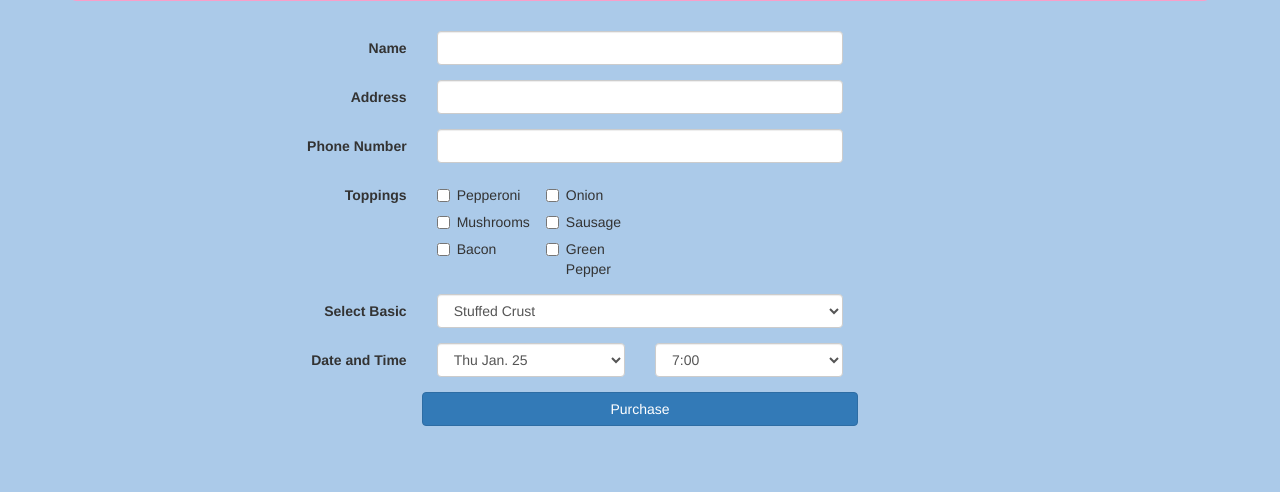
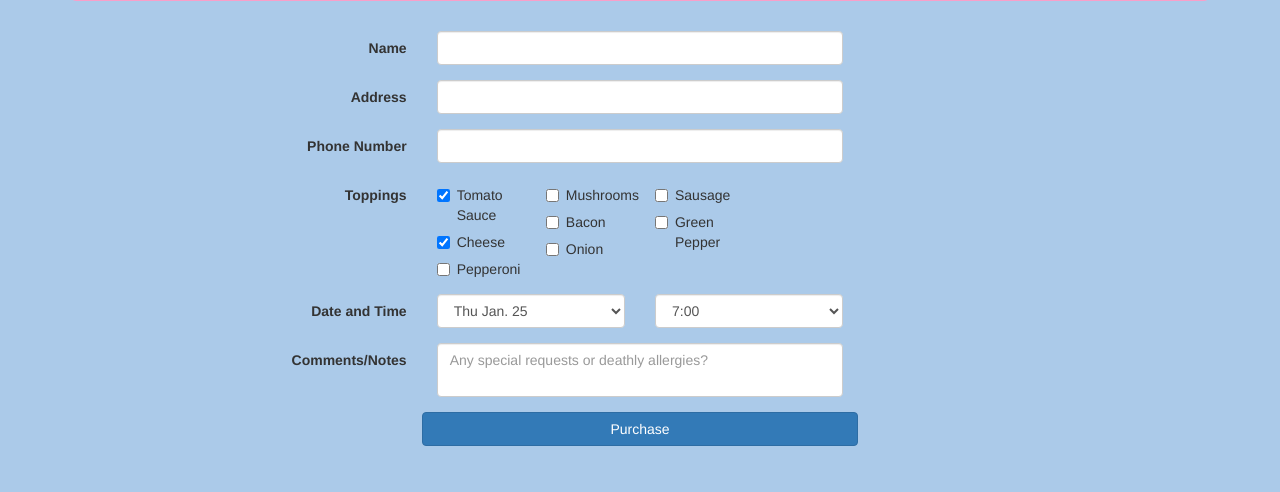
Before and after one commit to betathetapiwpi/BetaThetaPies, a Django app: page / in a window 1280 px wide. Shown: the part 308-800 px from the top of that part. Run offline with Django 3.2, Linux system fonts and the light colour scheme; data comes from the database, SQL or seed files in the repository; the page is wider than the window, and the part outside it is not shown; some libraries are stand-ins or nearby versions.

Commit message:
Integrate google sheets. Develop venmo webhook more

```diff
--- /dev/null
+++ b/pies/drive.py
@@ -0,0 +1,40 @@
+import gspread
+import os
+from datetime import date, time
+from oauth2client.service_account import ServiceAccountCredentials
+
+scope = ['https://spreadsheets.google.com/feeds']
+
+jsondata = {"client_email": os.environ.get("CLIENT_EMAIL"), "private_key": os.environ.get("PRIVATE_KEY"), "client_id": os.environ.get("CLIENT_ID"), "private_key_id": os.environ.get("PRIVATE_KEY_ID"), "type": "service_account"}
+credentials = ServiceAccountCredentials.from_json_keyfile_name('pies/Beta Theta Pies-c8fd724d2eee.json', scope)
+
+gc = gspread.authorize(credentials)
+
+wks = gc.open_by_key('1LskHuzVfUyxahsPzCRteXmkpawZZ2wSnJcxqHuRWDZw').sheet1
+
+TOPPINGS = ['Sauce', 'Cheese', 'Pepperoni', 'Mushrooms', 'Bacon', 'Onion', 'Sausage', 'Green Pepper']
+def add_order(order):
+    name = order[0]
+    addr = order[1]
+    cellnumber = order[2]
+    toppings = int(order[3])
+    print(toppings)
+    final_toppings = [t for i, t in enumerate(TOPPINGS) if 1<<i & toppings]
+    date = int(order[4])
+    time = order[5]
+    notes = order[6]
+
+    startRow = (date - 25)*27 + 2
+    for row in range(startRow, startRow+26):
+        if wks.cell(row, 3).value == time:
+            if wks.cell(row, 4).value != '':
+                row += 1
+
+            wks.update_cell(row, 4, name)
+            wks.update_cell(row, 5, cellnumber)
+            wks.update_cell(row, 6, addr)
+            wks.update_cell(row, 7, ','.join(final_toppings))
+            wks.update_cell(row, 8, notes)
+            wks.update_cell(row, 9, 'Venmo')
+
+            return
--- a/pies/static/pies/js/pies.js
+++ b/pies/static/pies/js/pies.js
@@ -5,12 +5,27 @@ $(document).ready(function(){
 })
 
 function pay() {
-    window.open('https://venmo.com/BetaThetaPi-WPI?txn=pay&note=hello&amount=10', 'Beta Theta Pie Payment');
+    name = $('#name').val();
+    addr = $('#address').val();
+    cell = $('#cellnumber').val();
+    var toppingsum = 0;
+    for(i = 0; i <= 7; i++){
+        if ($('#toppingsinput-'+i).prop('checked')){
+            toppingsum |= 1 << i;
+        }
+    }
+    day = $('#dateselector').val();
+    time = $('#time'+day).find(":selected").text();
+    comments = $('#comments').val()
+    note = name+','+addr+','+cell+','+toppingsum+','+day+','+time+','+comments
+    console.log(note);
+    hashed = btoa(note);
+    window.location.href = 'https://venmo.com/BetaThetaPi-WPI?txn=pay&note=BTPOO'+hashed+'&amount=10';
 }
 
 function changeTime(day){
-    $('#' + last).css("display", "none")
-    last = $("#dateselector").val()
-    $('#' + last).css("display", "block")
+    $('#' + last).css("display", "none");
+    last = $("#dateselector").val();
+    $('#' + last).css("display", "block");
 
 }
--- a/pies/static/pies/style.css
+++ b/pies/static/pies/style.css
@@ -21,7 +21,6 @@
     word-wrap: break-word;
 }
 
-.col-centered{
-    float: none;
-    margin: 0 auto;
+textarea {
+    resize: none;
 }
--- a/pies/templates/pies/index.html
+++ b/pies/templates/pies/index.html
@@ -27,21 +27,21 @@
     </div>
 
     <body style="background-color: rgb(171, 202, 233)">
-        <form class="form-horizontal" novalidate>
+        <form class="form-horizontal" onsubmit="pay(); return false">
             <fieldset>
 
                 <!-- Text input-->
                 <div class="form-group">
                     <label class="col-md-4 control-label" for="nameinput">Name</label>
                     <div class="col-md-4">
-                        <input id="name" type="text" placeholder="" class="form-control input-md" required>
+                        <input id="name" type="text" placeholder="" class="form-control input-md" pattern="[A-z]+\s[A-z]+.*" oninvalid="this.setCustomValidity('Enter both your first and last name')" oninput="setCustomValidity('')" required>
                     </div>
                 </div>
 
                 <div class="form-group">
                     <label class="col-md-4 control-label" for="addressinput">Address</label>
                     <div class="col-md-4">
-                        <input id="address" type="text" class="form-control input-md" required>
+                        <input id="address" type="text" class="form-control input-md" pattern="[0-9]+\s[A-z]+\s.+" oninvalid="this.setCustomValidity('Enter a street address (e.g 123 Rock Rd)')" oninput="setCustomValidity('')" required>
                     </div>
                 </div>
 
@@ -63,39 +58,52 @@
                     <div class="col-xs-6 col-md-1">
                         <div class="checkbox">
                             <label for="toppingsinput-0">
-                                <input type="checkbox" name="toppingsinput" id="toppingsinput-0" value="1"> Pepperoni </label>
+                                <input type="checkbox" name="toppingsinput" id="toppingsinput-0" value="1" checked> Tomato Sauce
+                            </label>
                         </div>
                         <div class="checkbox">
                             <label for="toppingsinput-1">
-                                <input type="checkbox" name="toppingsinput" id="toppingsinput-1" value="2"> Mushrooms
+                                <input type="checkbox" name="toppingsinput" id="toppingsinput-1" value="2" checked> Cheese
                             </label>
                         </div>
                         <div class="checkbox">
                             <label for="toppingsinput-2">
-                                <input type="checkbox" name="toppingsinput" id="toppingsinput-2" value="4"> Bacon
+                                <input type="checkbox" name="toppingsinput" id="toppingsinput-2" value="4"> Pepperoni
                             </label>
                         </div>
                     </div>
                     <div class="col-xs-6 col-md-1">
                         <div class="checkbox">
                             <label for="toppingsinput-3">
-                                <input type="checkbox" name="toppingsinput" id="toppingsinput-3" value="8"> Onion
+                                <input type="checkbox" name="toppingsinput" id="toppingsinput-3" value="8"> Mushrooms
                             </label>
                         </div>
                         <div class="checkbox">
                             <label for="toppingsinput-4">
-                                <input type="checkbox" name="toppingsinput" id="toppingsinput-4" value="16"> Sausage
+                                <input type="checkbox" name="toppingsinput" id="toppingsinput-4" value="16"> Bacon
                             </label>
                         </div>
                         <div class="checkbox">
                             <label for="toppingsinput-5">
-                                <input type="checkbox" name="toppingsinput" id="toppingsinput-5" value="32"> Green Pepper
+                                <input type="checkbox" name="toppingsinput" id="toppingsinput-5" value="32"> Onion
+                            </label>
+                        </div>
+                    </div>
+                    <div class="col-xs-6 col-md-1">
+                        <div class="checkbox">
+                            <label for="toppingsinput-3">
+                                <input type="checkbox" name="toppingsinput" id="toppingsinput-6" value="64"> Sausage
+                            </label>
+                        </div>
+                        <div class="checkbox">
+                            <label for="toppingsinput-4">
+                                <input type="checkbox" name="toppingsinput" id="toppingsinput-7" value="128"> Green Pepper
                             </label>
                         </div>
                     </div>
                 </div>
 
-                <!-- Select Basic -->
+                <!-- Select Basic
                 <div class="form-group">
                     <label class="col-md-4 control-label" for="selectbasic">Select Basic</label>
                     <div class="col-md-4">
@@ -117,18 +125,22 @@
                     </div>
                     {% for key, value in times.items %}
                     <div class="col-xs-6 col-md-2" id="{{ key }}" style="display:none">
-                        <select name="time" class="form-control">
+                        <select name="time" class="form-control" id="time{{ key }}">
                                 {% for time in value %}
                                     <option value="{{ forloop.counter0 }}">{{ time|time:"g:i" }}</option>
                                 {% endfor %}
                         </select>
                     </div>
                     {% endfor %}
-
                 </div>
-
+                <div class="form-group">
+                    <label class="col-md-4 control-label" for="nameinput">Comments/Notes</label>
+                    <div class="col-md-4">
+                        <textarea id="comments" rows="2" placeholder="Any special requests or deathly allergies?" class="form-control input-md"></textarea>
+                    </div>
+                </div>
                 <div class="form-group ">
-                    <button type="button" class="btn btn-primary col-xs-12 col-md-4 col-md-offset-4 " name="venmo-button ">Purchase</button>
+                    <button type="submit" class="btn btn-primary col-xs-12 col-md-4 col-md-offset-4 " name="venmo-button">Purchase</button>
                 </div>
             </fieldset>
         </form>
--- a/pies/views.py
+++ b/pies/views.py
@@ -1,4 +1,8 @@
-import json
+import json, base64
+
+from .drive import add_order
+from .models import Date
+from datetime import datetime
 
 from django.shortcuts import render
 from django.http import HttpResponse
@@ -32,5 +36,25 @@ def index(request):
 def purchase(request):
     jsondata = request.body
     data = json.loads(jsondata)
-    print(data)
+    note = data['data']['note']
+    amount = data['data']['amount']
+    settled = data['data']['status'] == 'settled'
+
+    #if not note.startswith('BTPOO'):
+    #    return HttpResponse(status=402)
+    #if amount < 10 or not settled:
+    #    return HttpResponse(status=402)
+
+    order = base64.b64decode(note[5:    ]).decode("utf-8").split(',')
+    day = '2018 01 '+ order[4] +' ' + order[5] + 'PM'
+    date = datetime.strptime(day, '%Y %m %d %I:%M%p').astimezone(timezone('US/Eastern'))
+
+    for date in Date.objects.filter(delivery_time=date):
+        print(date)
+        if not date.ordered:
+            date.ordered = True
+            date.save()
+            break
+
+    add_order(order)
     return HttpResponse(status=200)
```
Also changed, not shown: other parts of pies/templates/pies/index.html (+2 -7 lines), requirements.txt (+12 -1 lines).
